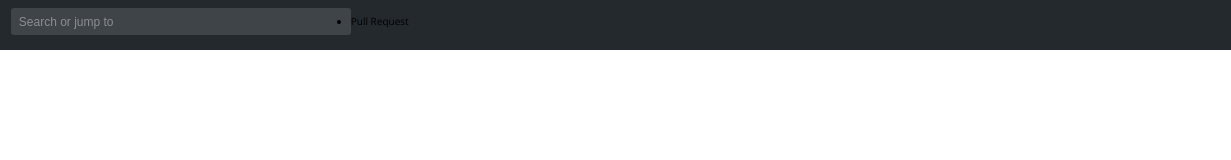
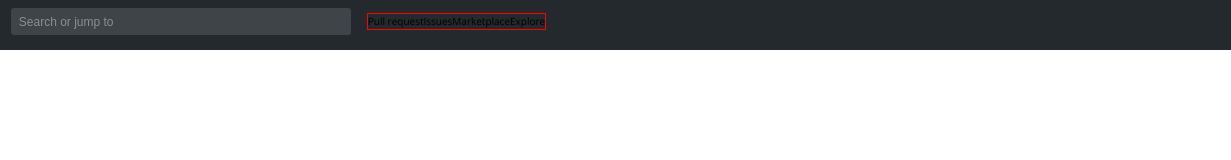
Before and after one commit to SamatarCodes/github, a website: page index.html in a window 1280 px wide. Shown: the full height of the page, 49-1280 px from the left. Drawn offline with nearby package versions, Linux system fonts and the light colour scheme.

Commit message:
added navbar menu

```diff
--- a/index.html
+++ b/index.html
@@ -25,9 +25,17 @@
           />
         </div>
         <!-- end of input field -->
-        <!-- Request 3 -->
-        <ul class="menu-list">
-          <li>Pull Request</li>
+        <!-- menu 3 -->
+
+        <ul class="menu">
+          <li class="menu__item">
+            <a class="menu--link" href="#">Pull request</a>
+          </li>
+          <li class="menu__item"><a class="menu--link" href="#">Issues</a></li>
+          <li class="menu__item">
+            <a class="menu--link" href="#">Marketplace</a>
+          </li>
+          <li class="menu__item"><a class="menu--link" href="#">Explore</a></li>
         </ul>
       </nav>
 
--- a/sass/2-base/_base.sass
+++ b/sass/2-base/_base.sass
@@ -20,3 +20,10 @@ body
 img
     display: block
     width: 100%
+
+ul
+    list-style: none
+
+a
+    color: inherit
+    text-decoration: none
--- a/sass/3-components/_navbar.sass
+++ b/sass/3-components/_navbar.sass
@@ -40,4 +40,9 @@
                 background-color: #fff
                 width: 40rem
 
+    // navbar
+    .menu
+        outline: 1px solid red
+        display: flex
+        margin-left: 1.7rem
 // End of navbar
```
Also changed, not shown: css/styles.css.
